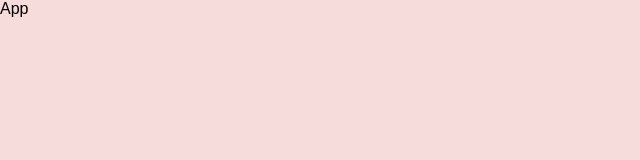
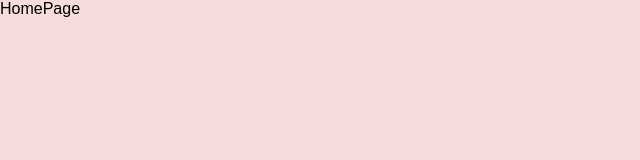
Before and after one commit to sanketdorle-github/React-Projects, a React (Vite) app in the folder redux_with_user_management/: page / in a window 1280 px wide. Shown: the top 160 px of the page, without its empty margins (0-640 px from the left). Built offline with nearby package versions, Linux system fonts and the light colour scheme.

Commit message:
adding few changes only

```diff
--- a/redux_with_user_management/src/App.jsx
+++ b/redux_with_user_management/src/App.jsx
@@ -1,7 +1,34 @@
 import "./App.css";
 
+import {Route, Router, Routes,createBrowserRouter,BrowserRouter} from "react-router-dom"
+import HomePage from "./pages/HomePage.jsx";
+import Register from "./pages/Register.jsx";
+import Login from "./pages/Login.jsx";
+
 const App = () => {
-  return <div>App</div>;
+  let navLinks=[{
+    pathTo:"/",compTo:<HomePage/>
+  },
+{
+    pathTo:"/login",compTo:<Login/>
+  },
+{
+    pathTo:"/register",compTo:<Register/>
+  }]
+  return <>
+
+  <BrowserRouter>
+    <Routes>
+      {
+        navLinks.map((navLink)=> (
+          <>
+          <Route path={navLink.pathTo}  element={navLink.compTo}/>
+          </>
+        ))
+      }
+    </Routes>
+  </BrowserRouter>
+  </>
 };
 
 export default App;
--- /dev/null
+++ b/redux_with_user_management/src/pages/HomePage.jsx
@@ -0,0 +1,9 @@
+import React from 'react'
+
+const HomePage = () => {
+  return (
+    <div>HomePage</div>
+  )
+}
+
+export default HomePage
--- a/redux_with_user_management/src/pages/Login.jsx
+++ b/redux_with_user_management/src/pages/Login.jsx
@@ -0,0 +1,9 @@
+import React from 'react'
+
+const Login = () => {
+  return (
+    <div>Login</div>
+  )
+}
+
+export default Login
--- a/redux_with_user_management/src/pages/Register.jsx
+++ b/redux_with_user_management/src/pages/Register.jsx
@@ -0,0 +1,9 @@
+import React from 'react'
+
+const Register = () => {
+  return (
+    <div>Register</div>
+  )
+}
+
+export default Register
```
